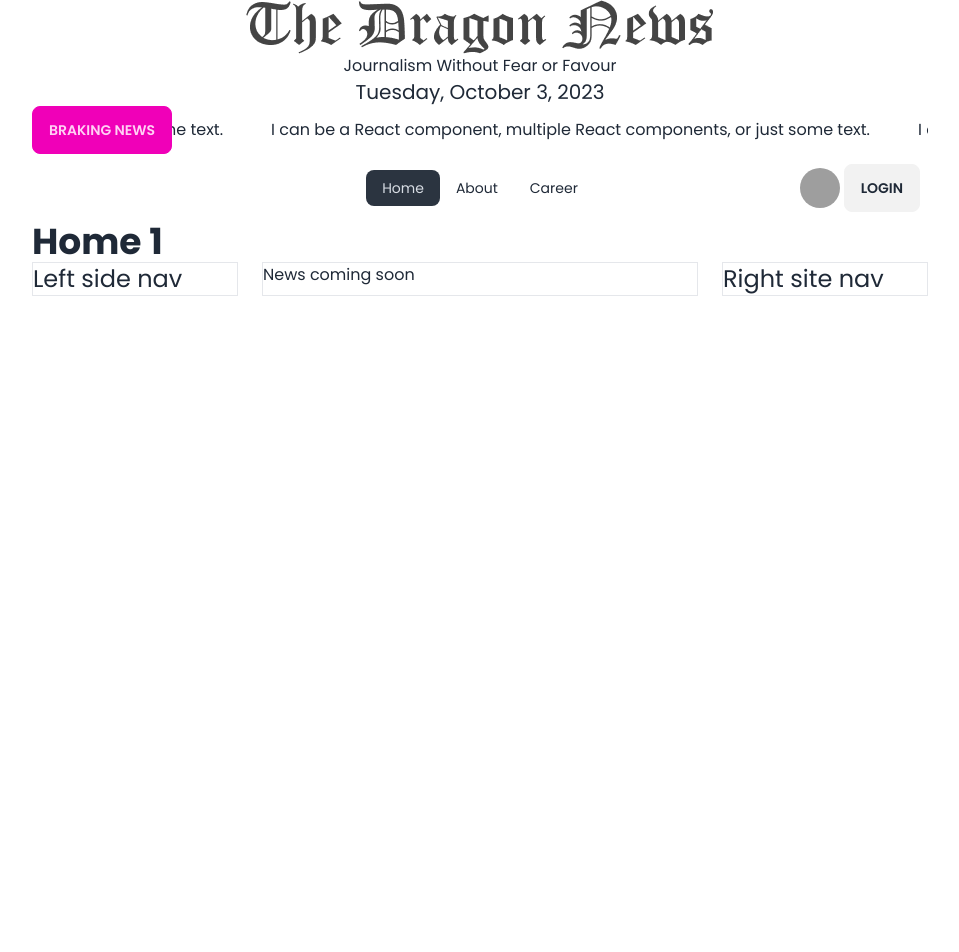
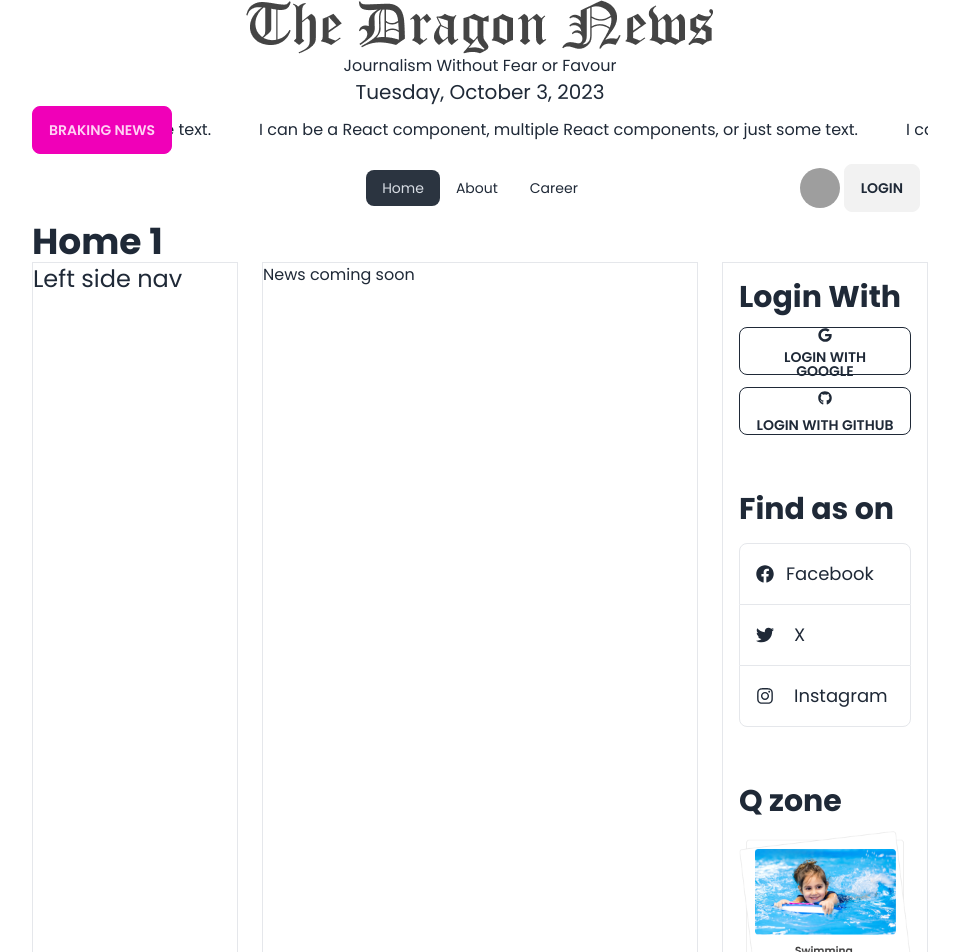
Before and after one commit to adnanalemran/news-project, a React (Vite) app: page / in a window 1280 px wide. Shown: the top 952 px of the page, without its empty margins (160-1119 px from the left). Before the commit the page ends 800 px from the top, so only its background shows below. Built offline with nearby package versions, Linux system fonts and the light colour scheme; grey boxes are pictures that could not be loaded.

Commit message:
ight navigation and info with icons

```diff
--- a/package.json
+++ b/package.json
@@ -17,6 +17,7 @@
     "react": "^18.2.0",
     "react-dom": "^18.2.0",
     "react-fast-marquee": "^1.6.1",
+    "react-icons": "^4.11.0",
     "react-router-dom": "^6.16.0",
     "sort-by": "^1.2.0"
   },
--- a/src/pages/sheard/rightSiteNav/RightSideNav.jsx
+++ b/src/pages/sheard/rightSiteNav/RightSideNav.jsx
@@ -1,11 +1,52 @@
-import React from 'react';
+import {
+  FaGoogle,
+  FaGithub,
+  FaFacebook,
+  FaTwitter,
+  FaInstagram,
+} from "react-icons/fa";
+import qzone1 from "../../../assets/qZone1.png";
+import qzone2 from "../../../assets/qZone2.png";
+import qzone3 from "../../../assets/qZone3.png";
+const RightSideNav = () => {
+  return (
+    <div>
+      <div className="p-4 space-y-3 mb-6">
+        <h2 className="text-3xl font-bold"> Login With</h2>
+        <button className="btn btn-outline w-full ">
+          <FaGoogle /> login with google
+        </button>{" "}
+        <button className="btn btn-outline w-full ">
+          <FaGithub /> login with GitHub
+        </button>
+      </div>
+      <div className="p-4  mb-6">
+        <h2 className="text-3xl mb-4 font-bold">Find as on </h2>
+        <a
+          href="#"
+          className="p-4 flex gap-3 text-lg items-center border rounded-t-lg "
+        >
+          <FaFacebook /> <span>Facebook</span>
+        </a>{" "}
+        <a href="#" className="p-4 flex gap-3 text-lg items-center border-x   ">
+          <FaTwitter className="mr-2" /> <span>X</span>
+        </a>
+        <a
+          href="#"
+          className="p-4 flex gap-3 text-lg items-center border rounded-b-lg "
+        >
+          <FaInstagram className="mr-2" /> <span>Instagram</span>
+        </a>
+      </div>
 
-const RightSideNav = () => {
-    return (
-        <div>
-            <h2 className="text-2xl">Right site nav</h2>
-        </div>
-    );
+      <div className="p-4 space-y-3 mb-6">
+        <h2 className="text-3xl font-bold"> Q zone</h2>
+        <img src={qzone1} alt="" />
+        <img src={qzone2} alt="" />
+        <img src={qzone3} alt="" />
+      </div>
+    </div>
+  );
 };
 
 export default RightSideNav;
```
Also changed, not shown: 1 other file (tests, documents, lock files or other folders).
